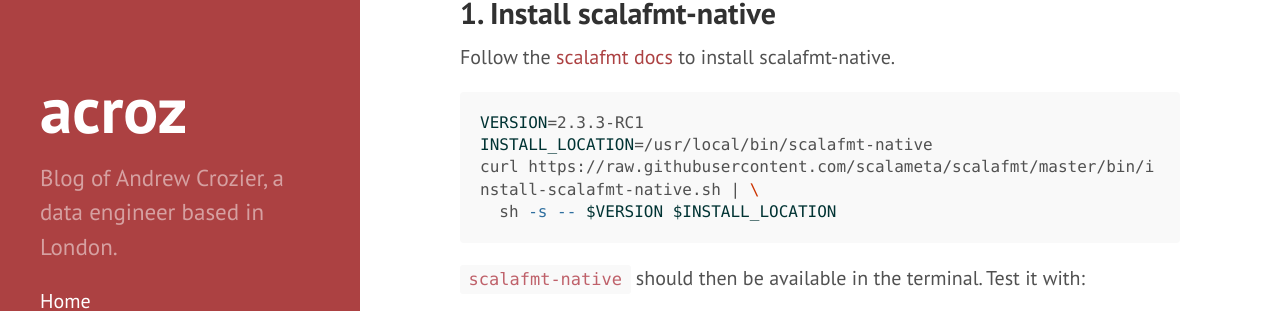
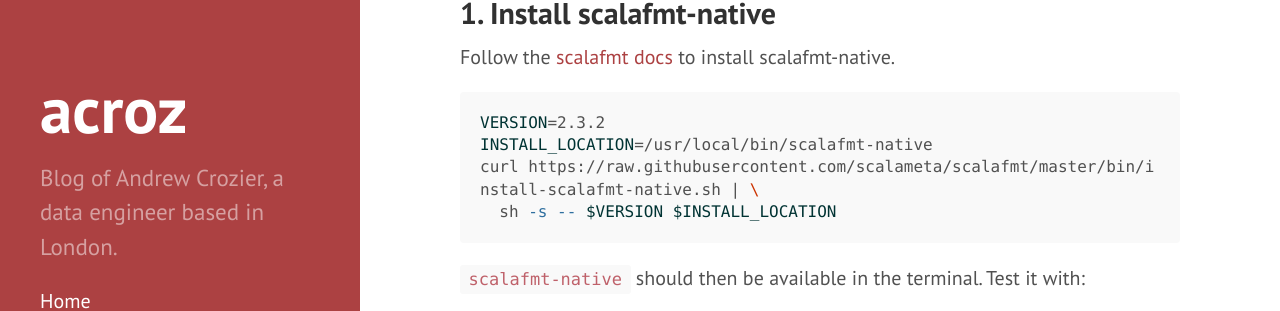
Before and after one commit to acroz/acroz.github.io, a Jekyll site: the page built from _posts/2020-01-07-scalafmt-native-in-neovim.md, in a window 1280 px wide and 900 px high. Shown: the part 386-697 px from the top of the window. Built offline with Jekyll 4.4.1, drawn with Linux system fonts in a browser that asks for light colours; nearby versions of some CDN libraries.

Commit message:
Fix snippet in latest blog post

````diff
--- a/_posts/2020-01-07-scalafmt-native-in-neovim.md
+++ b/_posts/2020-01-07-scalafmt-native-in-neovim.md
@@ -18,7 +18,7 @@ updated guide on using scalafmt in Neovim with scalafmt-native.
 Follow the [scalafmt docs][scalafmt-native] to install scalafmt-native.
 
 ```sh
-VERSION=2.3.3-RC1
+VERSION=2.3.2
 INSTALL_LOCATION=/usr/local/bin/scalafmt-native
 curl https://raw.githubusercontent.com/scalameta/scalafmt/master/bin/install-scalafmt-native.sh | \
   sh -s -- $VERSION $INSTALL_LOCATION
````
